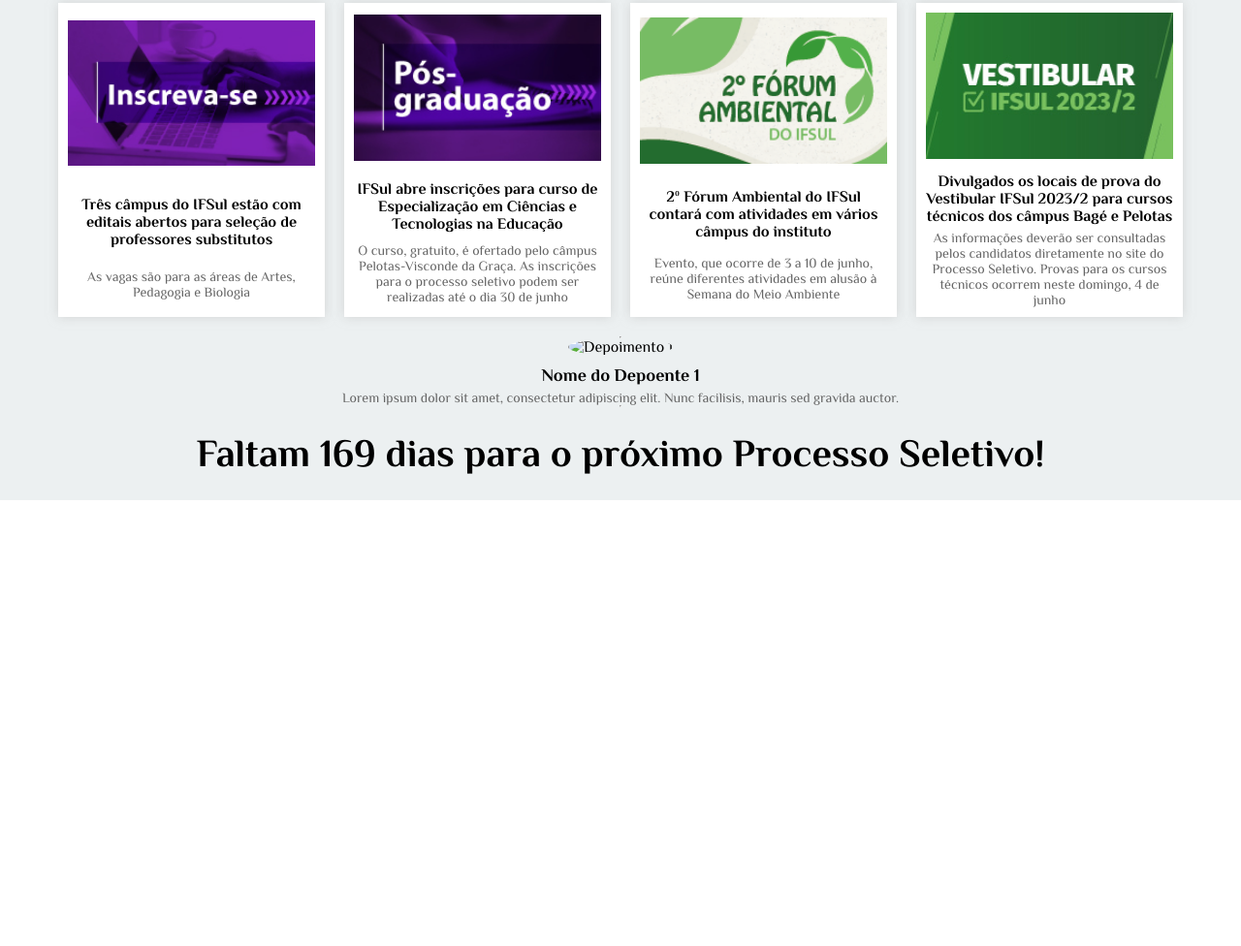
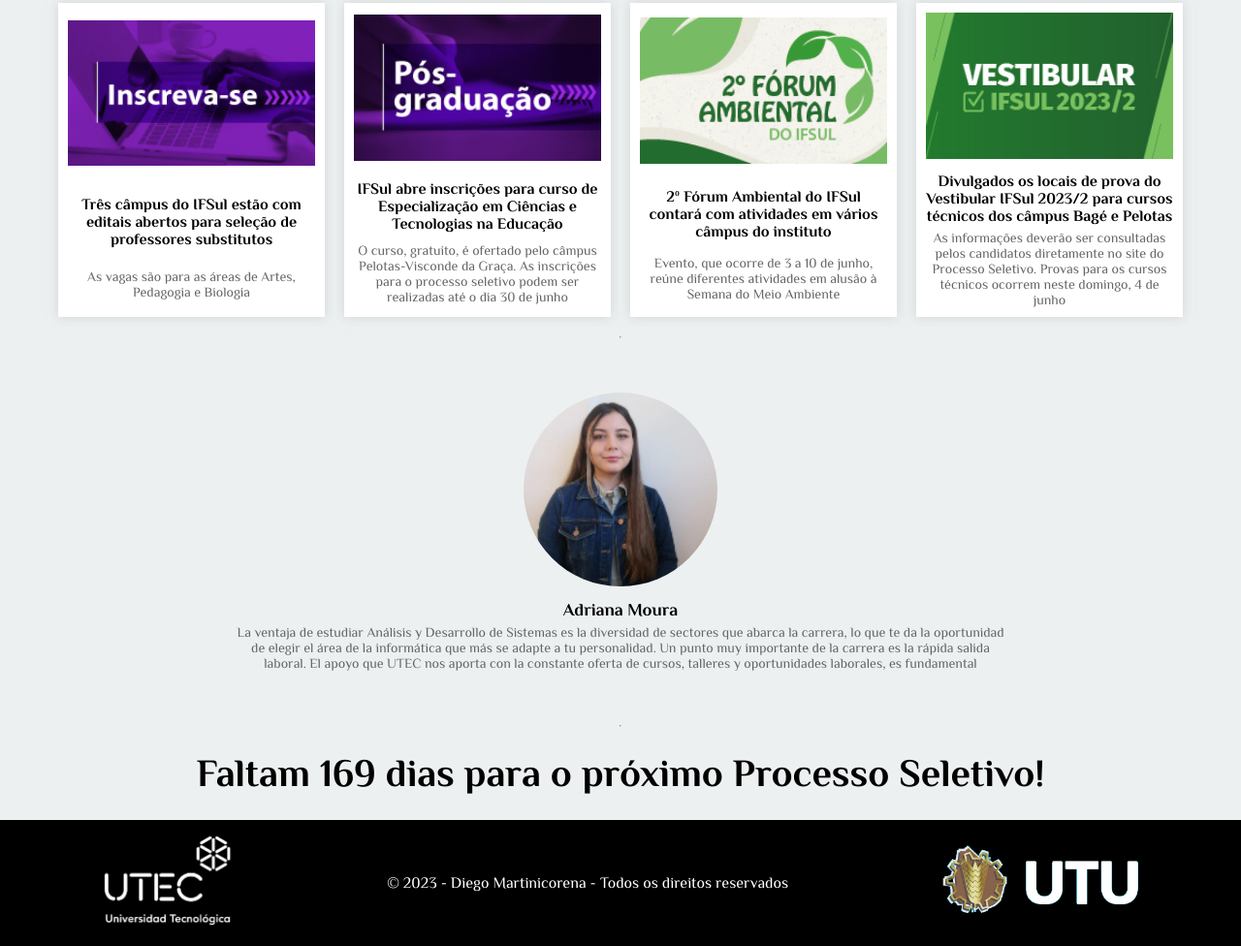
Before and after one commit to dmartinicorena/Ativ7, a plain HTML site: page index.html in a window 1280 px wide. Shown: the part 699-1675 px from the top of the page at 97% size. Before the commit the page ends 1215 px from the top, so only its background shows below. Drawn offline with nearby package versions, Linux system fonts and the light colour scheme.

Commit message:
fix testimonials and add footer added img and text to testimonials and added a full Footer w/utec, utu logos, links and effects

```diff
--- a/index.html
+++ b/index.html
@@ -173,27 +173,29 @@
       <section>
         <div class="testimonial-carousel">
           <div class="testimonial-slide">
-            <img src="testimonial1.jpg" alt="Depoimento 1" />
-            <h3>Nome do Depoente 1</h3>
+            <img src="/img/img-testi-1.jpg" alt="Depoimento 1" />
+            <h3>Adriana Moura</h3>
             <p>
-              Lorem ipsum dolor sit amet, consectetur adipiscing elit. Nunc
-              facilisis, mauris sed gravida auctor.
+              La ventaja de estudiar Análisis y Desarrollo de Sistemas es la
+              diversidad de sectores que abarca la carrera, lo que te da la
+              oportunidad de elegir el área de la informática que más se adapte
+              a tu personalidad. Un punto muy importante de la carrera es la
+              rápida salida laboral. El apoyo que UTEC nos aporta con la
+              constante oferta de cursos, talleres y oportunidades laborales, es
+              fundamental
             </p>
           </div>
           <div class="testimonial-slide">
-            <img src="testimonial2.jpg" alt="Depoimento 2" />
-            <h3>Nome do Depoente 2</h3>
+            <img src="/img/img-testi-2.jpg" alt="Depoimento 2" />
+            <h3>Mónica Silvestri</h3>
             <p>
-              Lorem ipsum dolor sit amet, consectetur adipiscing elit. Nunc
-              facilisis, mauris sed gravida auctor.
-            </p>
-          </div>
-          <div class="testimonial-slide">
-            <img src="testimonial3.jpg" alt="Depoimento 3" />
-            <h3>Nome do Depoente 3</h3>
-            <p>
-              Lorem ipsum dolor sit amet, consectetur adipiscing elit. Nunc
-              facilisis, mauris sed gravida auctor.
+              Las Tecnologías de la Información, desde hace varios años, han
+              permitido ubicar a Uruguay en un lugar de privilegio en cuanto a
+              la calidad de los servicios que se brindan, así como a la
+              profesionalización de las empresas. UTEC, a través de esta
+              carrera, ha sabido con éxito estudiar tecnología usando
+              tecnología, logrando así que toda persona en Uruguay pueda acceder
+              a la formación universitaria
             </p>
           </div>
         </div>
@@ -204,6 +206,23 @@
         Seletivo!
       </h1>
     </main>
+    <footer>
+      <div class="footer-container">
+        <div class="footer-item">
+          <a href="https://utec.edu.uy/"
+            ><img src="img/utec-logo.png" alt=""
+          /></a>
+        </div>
+        <div class="footer-item">
+          <p>© 2023 - Diego Martinicorena - Todos os direitos reservados</p>
+        </div>
+        <div class="footer-item">
+          <a href="https://www.utu.edu.uy/"
+            ><img src="img/utu-logo.png" alt=""
+          /></a>
+        </div>
+      </div>
+    </footer>
     <script src="scripts.js"></script>
   </body>
 </html>
--- a/scripts.js
+++ b/scripts.js
@@ -42,11 +42,4 @@ $(document).ready(function() {
         // call showSlides() again after 6 seconds
         setTimeout(showSlides, 6000);
     }
-
-    // manually change slides
-    $(".carousel-nav button").click(function() {
-        var index = $(this).index();
-        slideIndex = index + 1;
-        showSlides();
-    });
 });
--- a/style.css
+++ b/style.css
@@ -153,7 +153,7 @@ main h1 {
 .testimonial-carousel {
     width: 100%;
     max-width: 800px;
-    margin: 0 auto;
+    margin: 7% auto;
     overflow: hidden;
     position: relative;
 }
@@ -180,24 +180,30 @@ main h1 {
     color: #666666;
 }
 
-.carousel-nav {
-    position: absolute;
-    bottom: 10px;
-    left: 50%;
-    transform: translateX(-50%);
-    display: flex;
+/* Footer Styles */
+
+.footer-container{
+  background-color: #000000;
+  color: #ffffff;
+  padding: 20px;
+  text-align: center;
+  height: 130px;
+  display: flex;
+  flex-direction: row;
+  justify-content: space-around
+}
+.footer-item {
+  margin: 0 10px 0 10px;
+  display: flex;
+  justify-content: center;
+  align-self: center;
+}
+.footer-item img{
+  height: 100px;
+  transition: transform .2s;
 }
 
-.carousel-nav button {
-    width: 12px;
-    height: 12px;
-    border-radius: 50%;
-    background-color: #999999;
-    border: none;
-    margin: 0 5px;
-    cursor: pointer;
+.footer-item img:hover{
+  opacity: 0.5;
+  transform: scale(1.25);
 }
-
-.carousel-nav button.active {
-    background-color: #333333;
-}
```
Also changed, not shown: img/img-testi-1.jpg (added), img/img-testi-2.jpg (added), img/utec-logo.png (added), img/utu-logo.png (added).
